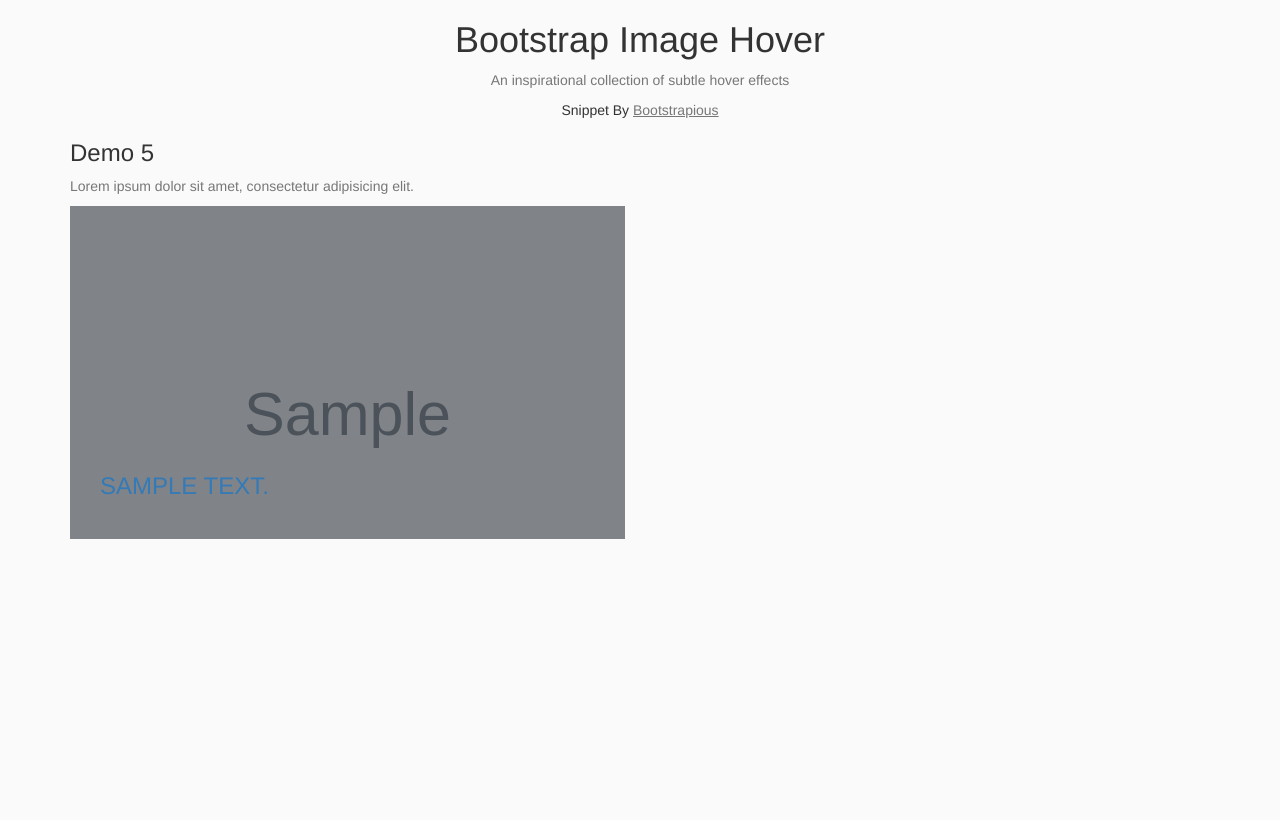
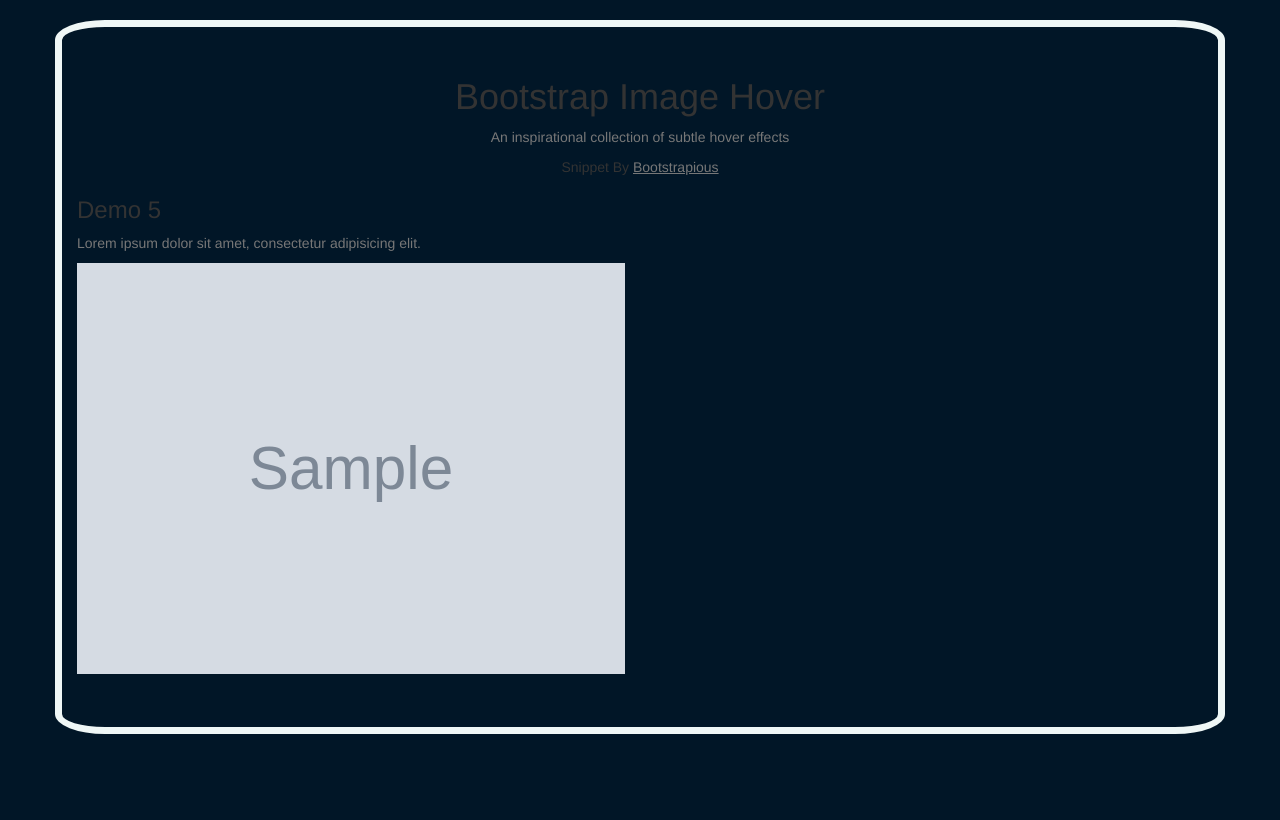
Before and after one commit to 2BWeru/Gallery, a Django app: page /location/1 in a window 1280 px wide. Before the commit the page ends 539 px from the top, so only its background shows below. Run offline with Django 4.2, Linux system fonts and the light colour scheme; tables that the repository leaves empty hold one stand-in row (values such as "Sample post"); grey boxes marked "Sample" are stand-in pictures; parts of the project's set-up code (start-up, migrations or seed data) failed here and were passed over; some libraries are stand-ins or nearby versions.

Commit message:
update location page layout

```diff
--- a/static/css/location.css
+++ b/static/css/location.css
@@ -38,54 +38,50 @@
   }
 
 
-  /* DEMO 5 ============================== */
-  .hover-5::after {
-    content: '';
-    width: 100%;
-    height: 10px;
-    background: #47c650;
+  /* DEMO 1 ============================== */
+  .hover-1 img {
+    width: 105%;
     position: absolute;
-    bottom: -10px;
-    left: 0;
-    display: block;
+    top: 0;
+    left: -5%;
     transition: all 0.3s;
-    z-index: 999;
   }
 
-  .hover-5 .hover-overlay {
-    background: rgba(0, 0, 0, 0.4);
+  .hover-1-content {
+    position: absolute;
+    bottom: 0;
+    left: 0;
+    z-index: 99;
+    transition: all 0.4s;
   }
 
-  .hover-5-title {
-    position: absolute;
-    bottom: 1rem;
-    left: 0;
-    transition: all 0.3s;
-    padding: 2rem 3rem;
-    z-index: 99;
+  .hover-1 .hover-overlay {
+    background: rgba(0, 0, 0, 0.5);
   }
 
-  .hover-5-title span {
+  .hover-1-description {
+    transform: translateY(0.5rem);
     transition: all 0.4s;
     opacity: 0;
-    color: #47c650;
   }
 
-  .hover-5:hover .hover-overlay {
-    background: rgba(0, 0, 0, 0.8);
+  .hover-1:hover .hover-1-content {
+    bottom: 2rem;
   }
 
-  .hover-5:hover .hover-5-title {
-    bottom: 0;
+  .hover-1:hover .hover-1-description {
+    opacity: 1;
+    transform: none;
   }
 
-  .hover-5:hover .hover-5-title span {
-    opacity: 1;
+  .hover-1:hover img {
+    left: 0;
   }
 
-  .hover-5:hover::after {
-    bottom: 0;
+  .hover-1:hover .hover-overlay {
+    opacity: 0;
   }
+
 
   /*
   *
@@ -96,5 +92,19 @@
   */
   body {
     min-height: 100vh;
-    background-color: #fafafa;
+    background-color: #011627;
+
   }
+ .container{
+	border:7px solid #eff7f6;
+	border-top-right-radius: 50px 20px;
+	border-bottom-right-radius: 50px 20px;
+	border-top-left-radius: 50px 20px;
+	border-bottom-left-radius: 50px 20px;
+	margin-top: 20px;
+	padding-top: 30px;
+ }
+
+/* footer */
+
+/* footer */
```
